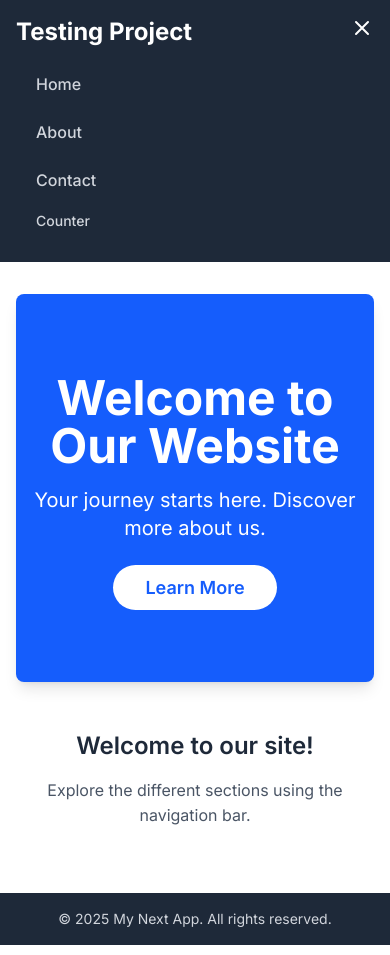
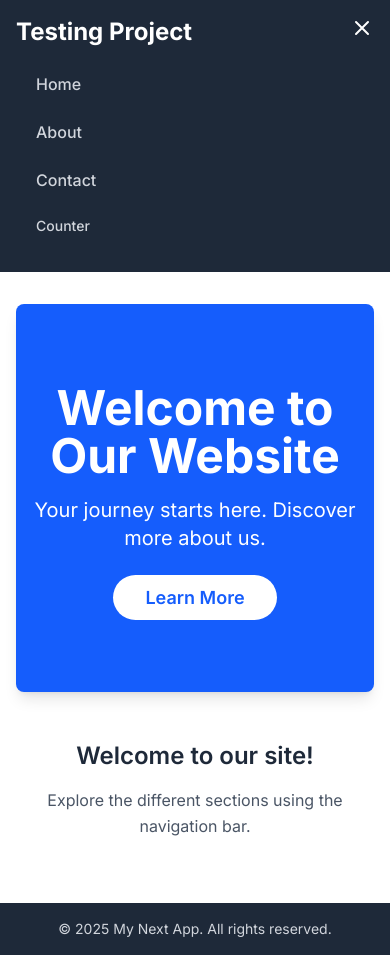
Before and after one commit to CraftedbyMarwan/test-proj, a Next.js app: page / in a window 390 px wide. Both pictures are taken after a click on the button 362 px from the left and 28 px from the top of the page. Built offline with nearby package versions, Linux system fonts and the light colour scheme.

Commit message:
Navbar changes

```diff
--- a/components/Navbar.jsx
+++ b/components/Navbar.jsx
@@ -82,7 +82,8 @@ export default function Navbar() {
           <Link href="/contact" className="text-gray-300 hover:text-white block px-3 py-2 rounded-md text-base font-medium">
             Contact
           </Link>
-          <Link href="/counter" className="text-gray-300 hover:text-white px-3 py-2 rounded-md text-sm font-medium" > Counter
+          <Link href="/counter" className="text-gray-300 hover:text-white block px-3 py-2 rounded-md text-sm font-medium" >
+            Counter
           </Link>
         </div>
       )}
```
